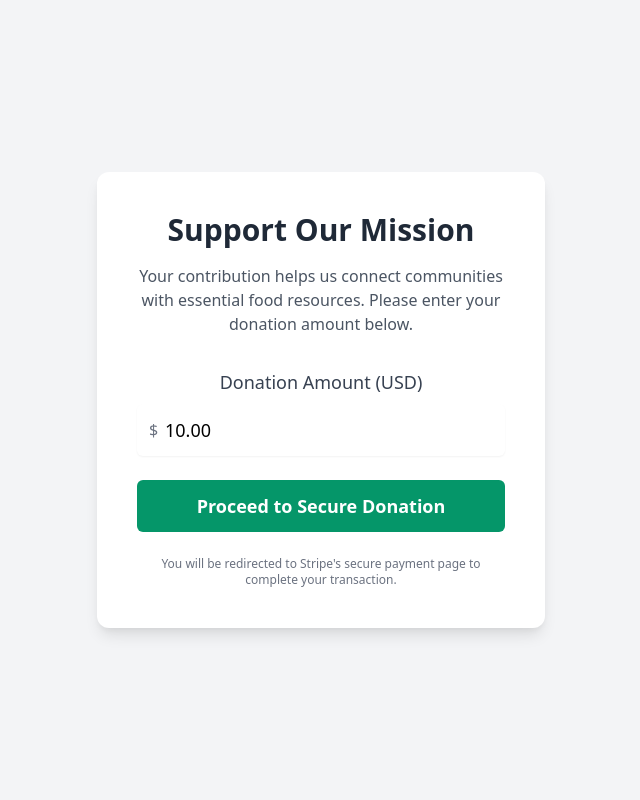
After one commit to samiahmed23/call-for-meal, a Flask app: page /donate_money in a window 1280 px wide. The commit adds this page. Shown: the whole page, without its empty margins (319-959 px from the left). Run offline with Flask 3, Linux system fonts and the light colour scheme.

Commit message:
HopHacks Commit

```diff
--- a/app.py
+++ b/app.py
@@ -1,6 +1,7 @@
 from flask import Flask, render_template
 from routes import api_blueprint
 from flask_cors import CORS
+from payment_routes import payment_bp
 
 # Initialize Flask App
 app = Flask(__name__, template_folder="templates")
@@ -12,5 +13,8 @@ app.config.from_pyfile('config.py')
 # Register API routes from routes.py
 app.register_blueprint(api_blueprint)
 
+# Register payment routes from payment_routes.py
+app.register_blueprint(payment_bp)
+
 if __name__ == "__main__":
     app.run(host="0.0.0.0", port=5000, debug=True)
--- /dev/null
+++ b/payment_routes.py
@@ -0,0 +1,72 @@
+import os
+from flask import Blueprint, render_template, request, redirect, url_for, current_app
+import stripe
+from dotenv import load_dotenv
+
+# Load environment variables from .env file
+load_dotenv()
+
+# Create a Blueprint for payment routes
+payment_bp = Blueprint('payment', __name__) #template_folder='templates')
+
+# Set your Stripe API key from the environment variable
+stripe.api_key = os.getenv('STRIPE_SECRET_KEY')
+
+@payment_bp.route('/donate_money', methods=['GET'])
+def donate_money():
+    """Renders the donation page."""
+    # We can pass the public key to the template if we were using Stripe.js elements
+    # For a simple redirect, it's not strictly necessary on this page.
+    return render_template('donate_money.html')
+
+@payment_bp.route('/create-checkout-session', methods=['POST'])
+def create_checkout_session():
+    """Creates a Stripe Checkout Session and redirects the user."""
+    try:
+        # Get the donation amount from the form
+        amount = request.form.get('amount')
+
+        # Convert amount to cents (Stripe's required format)
+        amount_in_cents = int(float(amount) * 100)
+
+        # Ensure the amount is at least $0.50 (Stripe's minimum)
+        if amount_in_cents < 50:
+            return "Donation amount must be at least $0.50", 400
+
+        # Create a new Checkout Session
+        session = stripe.checkout.Session.create(
+            payment_method_types=['card'],
+            line_items=[{
+                'price_data': {
+                    'currency': 'usd',
+                    'product_data': {
+                        'name': 'Donation to NourishAI',
+                        'description': 'Your generous contribution to help us fight food insecurity.',
+                    },
+                    'unit_amount': amount_in_cents,
+                },
+                'quantity': 1,
+            }],
+            mode='payment',
+            # These are the URLs Stripe will redirect to on success or cancellation
+            success_url=url_for('payment.success', _external=True) + '?session_id={CHECKOUT_SESSION_ID}',
+            cancel_url=url_for('payment.cancel', _external=True),
+        )
+        # Redirect the user to the Stripe-hosted checkout page
+        return redirect(session.url, code=303)
+
+    except Exception as e:
+        current_app.logger.error(f"Error creating Stripe session: {e}")
+        return str(e), 400
+
+@payment_bp.route('/success')
+def success():
+    """Renders the success page after a successful payment."""
+    # In a real app, you would use the session_id to verify the payment
+    # and update your database.
+    return render_template('success.html')
+
+@payment_bp.route('/cancel')
+def cancel():
+    """Renders the cancellation page."""
+    return render_template('cancel.html')
--- /dev/null
+++ b/templates/donate_money.html
@@ -0,0 +1,35 @@
+<!DOCTYPE html>
+<html lang="en">
+<head>
+    <meta charset="UTF-8">
+    <meta name="viewport" content="width=device-width, initial-scale=1.0">
+    <title>Donate to NourishAI</title>
+    <link href="https://cdn.jsdelivr.net/npm/tailwindcss@2.2.19/dist/tailwind.min.css" rel="stylesheet">
+</head>
+<body class="bg-gray-100 flex items-center justify-center h-screen">
+    <div class="bg-white p-10 rounded-xl shadow-lg max-w-md w-full text-center">
+        <h1 class="text-3xl font-bold text-gray-800 mb-4">Support Our Mission</h1>
+        <p class="text-gray-600 mb-8">Your contribution helps us connect communities with essential food resources. Please enter your donation amount below.</p>
+
+        <form action="{{ url_for('payment.create_checkout_session') }}" method="POST">
+            <div class="mb-6">
+                <label for="amount" class="block text-lg font-medium text-gray-700 mb-2">Donation Amount (USD)</label>
+                <div class="relative">
+                    <span class="absolute inset-y-0 left-0 pl-3 flex items-center text-gray-500">$</span>
+                    <input type="number" name="amount" id="amount" value="10.00" min="0.50" step="0.01" required
+                           class="w-full pl-7 pr-12 py-3 text-lg border-gray-300 rounded-md shadow-sm focus:ring-green-500 focus:border-green-500">
+                </div>
+            </div>
+
+            <button type="submit"
+                    class="w-full bg-green-600 text-white font-bold py-3 px-4 rounded-md hover:bg-green-700 transition duration-300 ease-in-out text-lg">
+                Proceed to Secure Donation
+            </button>
+        </form>
+
+        <p class="text-xs text-gray-500 mt-6">
+            You will be redirected to Stripe's secure payment page to complete your transaction.
+        </p>
+    </div>
+</body>
+</html>
--- a/templates/home.html
+++ b/templates/home.html
@@ -397,13 +397,13 @@
                 Help us connect communities through food. Choose how you'd like to contribute:
             </p>
             <div style="display: flex; flex-direction: column; gap: 15px;">
-                <a href="#" style="background: linear-gradient(135deg, #5DBA68 0%, #66B65D 100%); color: white; padding: 15px 25px; border-radius: 10px; text-decoration: none; font-weight: 600; transition: transform 0.3s ease;" onmouseover="this.style.transform='translateY(-2px)'" onmouseout="this.style.transform='translateY(0)'">
+                <a href="/donate_money" style="background: linear-gradient(135deg, #5DBA68 0%, #66B65D 100%); color: white; padding: 15px 25px; border-radius: 10px; text-decoration: none; font-weight: 600; transition: transform 0.3s ease;" onmouseover="this.style.transform='translateY(-2px)'" onmouseout="this.style.transform='translateY(0)'">
                     💰 Donate Money
                 </a>
                 <a href="/donate" style="background: linear-gradient(135deg, #29A296 0%, #0A4058 100%); color: white; padding: 15px 25px; border-radius: 10px; text-decoration: none; font-weight: 600; transition: transform 0.3s ease;" onmouseover="this.style.transform='translateY(-2px)'" onmouseout="this.style.transform='translateY(0)'">
                     🍎 Donate Food
                 </a>
-                <a href="#" style="background: linear-gradient(135deg, #114F50 0%, #0C4058 100%); color: white; padding: 15px 25px; border-radius: 10px; text-decoration: none; font-weight: 600; transition: transform 0.3s ease;" onmouseover="this.style.transform='translateY(-2px)'" onmouseout="this.style.transform='translateY(0)'">
+                <a href="https://docs.google.com/forms/d/1gjnglJcy4Vkfged6ALXNWoFbyTjrLyErsn538MXoXXk/edit" style="background: linear-gradient(135deg, #114F50 0%, #0C4058 100%); color: white; padding: 15px 25px; border-radius: 10px; text-decoration: none; font-weight: 600; transition: transform 0.3s ease;" onmouseover="this.style.transform='translateY(-2px)'" onmouseout="this.style.transform='translateY(0)'">
                     🤝 Become a Volunteer
                 </a>
             </div>
```
Also changed, not shown: routes.py (+11 -7 lines), templates/cancel.html (added, +22 -0 lines), templates/success.html (added, +22 -0 lines), 1 other file.
